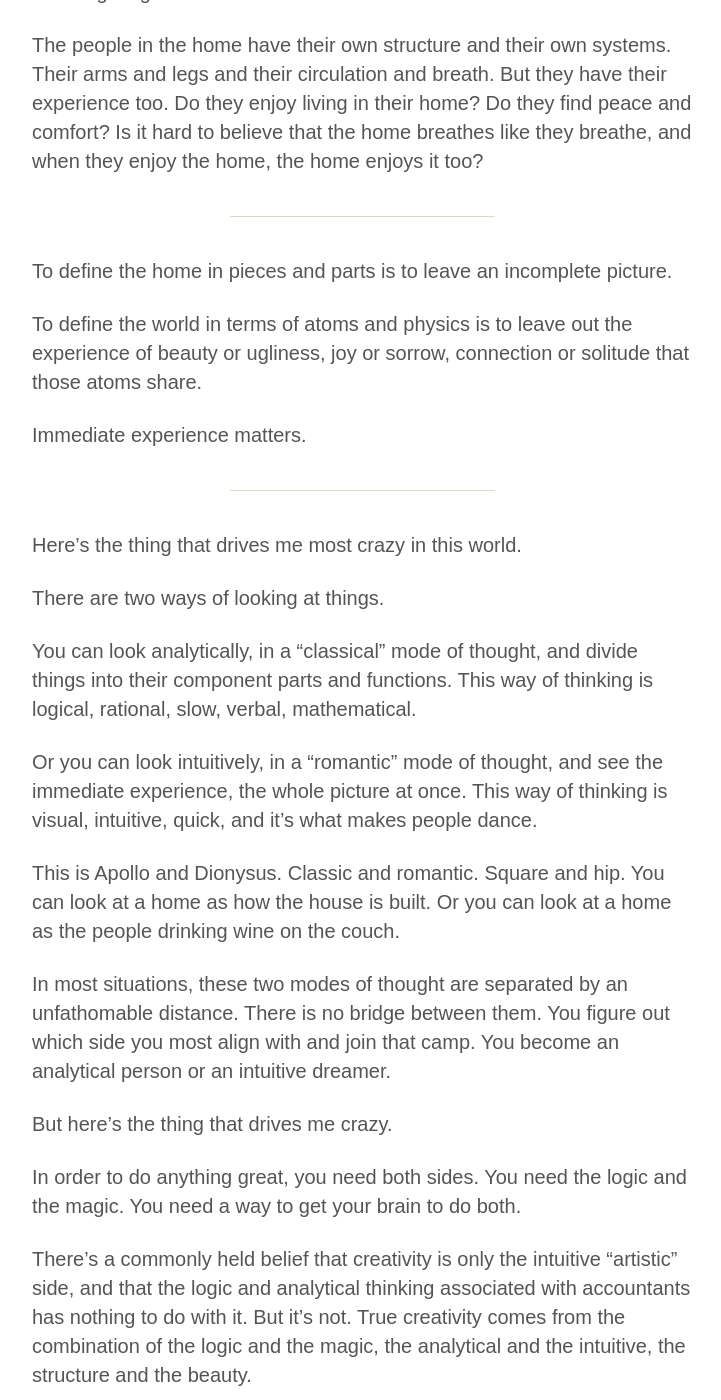
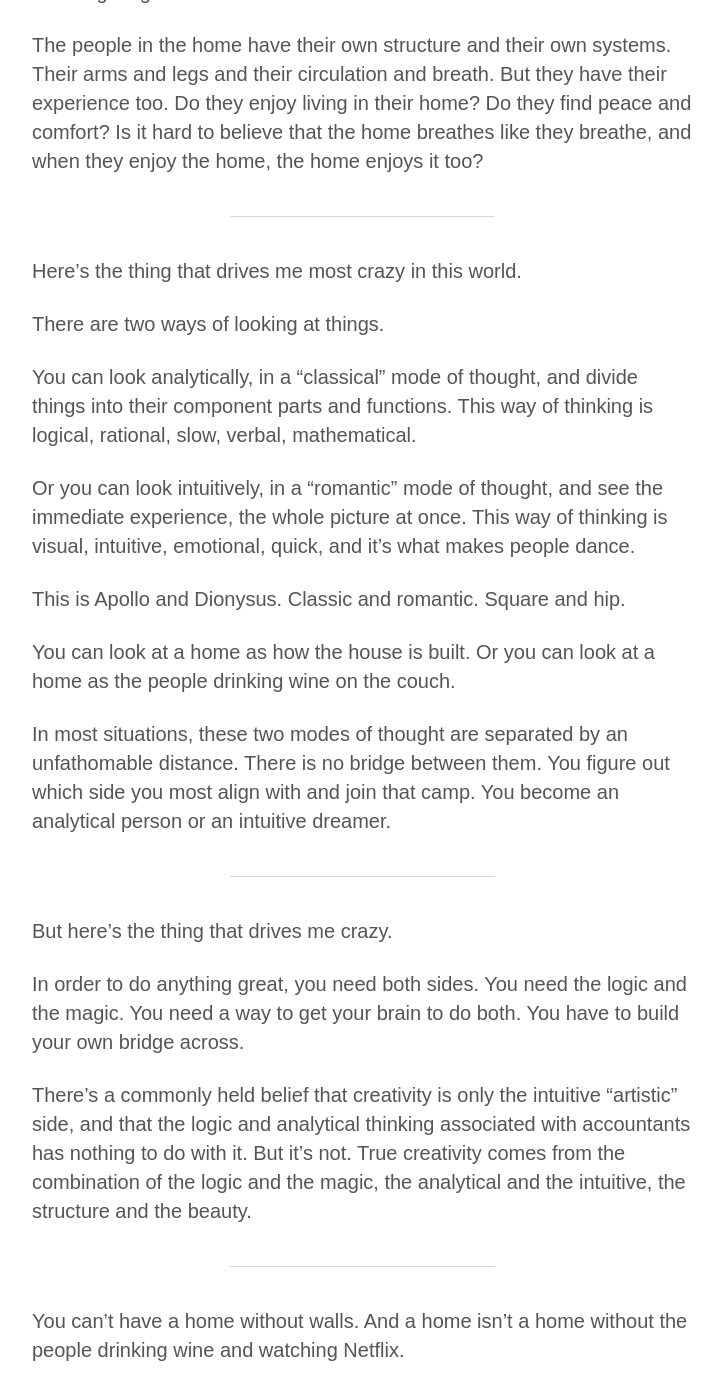
Before and after one commit to kmcgillivray/kmcgillivray.github.io, a Jekyll site: the page built from _posts/2015-09-07-analysis-of-a-home.md, in a window 1280 px wide and 1400 px high, scrolled down 1765 px. Shown: the whole window, without its empty margins (278-999 px from the left). Built offline with Jekyll 4.4.1, drawn with Linux system fonts in a browser that asks for light colours; nearby versions of some CDN libraries; some of the changed text lies outside the part shown.

Commit message:
:black_nib: edit

```diff
--- a/_posts/2015-09-07-apollo-and-dionysus.md
+++ b/_posts/2015-09-07-analysis-of-a-home.md
@@ -1,8 +1,8 @@
 ---
 layout: post
-title: "Apollo and Dionysus"
+title: "Analysis of a Home"
 category: writing
-description: "This is Apollo and Dionysus. Classic and romantic. Square and hip."
+description: "A home is made of many parts. Let's list them."
 ---
 
 A home is made of many parts. Let's list them.
@@ -35,29 +35,25 @@
 
 ---
 
-To define the home in pieces and parts is to leave an incomplete picture.
-
-To define the world in terms of atoms and physics is to leave out the experience of beauty or ugliness, joy or sorrow, connection or solitude that those atoms share.
-
-Immediate experience matters.
-
----
-
 Here's the thing that drives me most crazy in this world.
 
 There are two ways of looking at things.
 
 You can look analytically, in a "classical" mode of thought, and divide things into their component parts and functions. This way of thinking is logical, rational, slow, verbal, mathematical.
 
-Or you can look intuitively, in a "romantic" mode of thought, and see the immediate experience, the whole picture at once. This way of thinking is visual, intuitive, quick, and it's what makes people dance.
+Or you can look intuitively, in a "romantic" mode of thought, and see the immediate experience, the whole picture at once. This way of thinking is visual, intuitive, emotional, quick, and it's what makes people dance.
 
-This is Apollo and Dionysus. Classic and romantic. Square and hip. You can look at a home as how the house is built. Or you can look at a home as the people drinking wine on the couch.
+This is Apollo and Dionysus. Classic and romantic. Square and hip.
+
+You can look at a home as how the house is built. Or you can look at a home as the people drinking wine on the couch.
 
 In most situations, these two modes of thought are separated by an unfathomable distance. There is no bridge between them. You figure out which side you most align with and join that camp. You become an analytical person or an intuitive dreamer.
 
+---
+
 But here's the thing that drives me crazy.
 
-In order to do anything great, you need both sides. You need the logic and the magic. You need a way to get your brain to do both.
+In order to do anything great, you need both sides. You need the logic and the magic. You need a way to get your brain to do both. You have to build your own bridge across.
 
 There's a commonly held belief that creativity is only the intuitive "artistic" side, and that the logic and analytical thinking associated with accountants has nothing to do with it. But it's not. True creativity comes from the combination of the logic and the magic, the analytical and the intuitive, the structure and the beauty.
 
```
